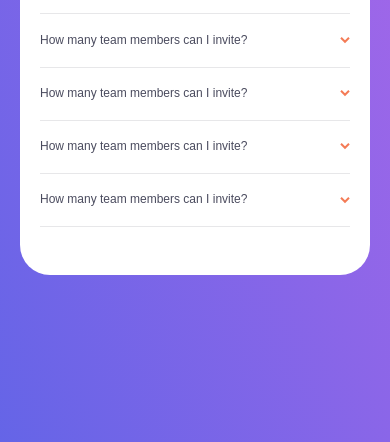
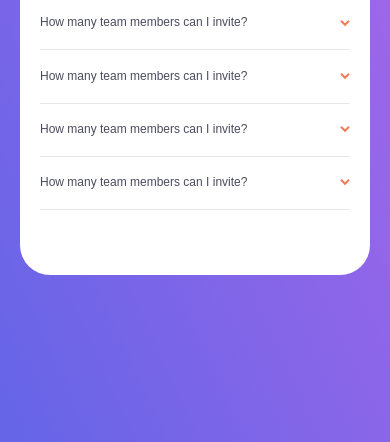
Before and after one commit to private-lazy-val/faq-accordion, a website built with Vite: page index.html in a window 390 px wide. Shown: the part 402-844 px from the top of the page. Built offline with nearby package versions, Linux system fonts and the light colour scheme; a small style sheet from the web is missing.

Commit message:
fix: html

```diff
--- a/style.css
+++ b/style.css
@@ -145,7 +145,7 @@ img, svg {
     height: 100%;
 }
 
-.faq__main-illustration_mobil {
+.faq__illustration-mobile {
     display: none;
 }
 
@@ -172,7 +172,7 @@ img, svg {
 @media only screen and (max-width: 958px) {
     .faq {
         background-image: none;
-        gap: 5%;
+        grid-gap: 5%;
     }
 }
 
@@ -190,9 +190,10 @@ img, svg {
     .faq {
         grid-auto-flow: row;
         grid-template-columns: 1fr;
+        align-content: center;
         padding: 0 20px;
         justify-items: center;
-        grid-gap: 0;
+        grid-gap: 12%;
         background-image: url(/images/bg-pattern-mobile.svg);
         background-position: 50% 0%;
     }
```
